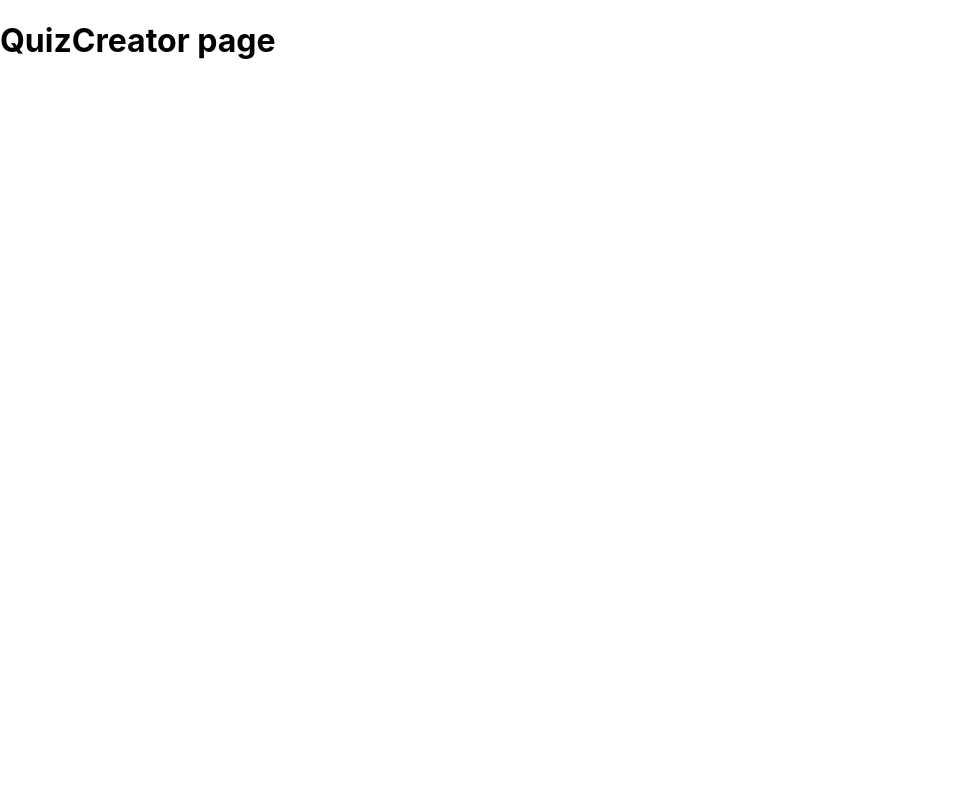
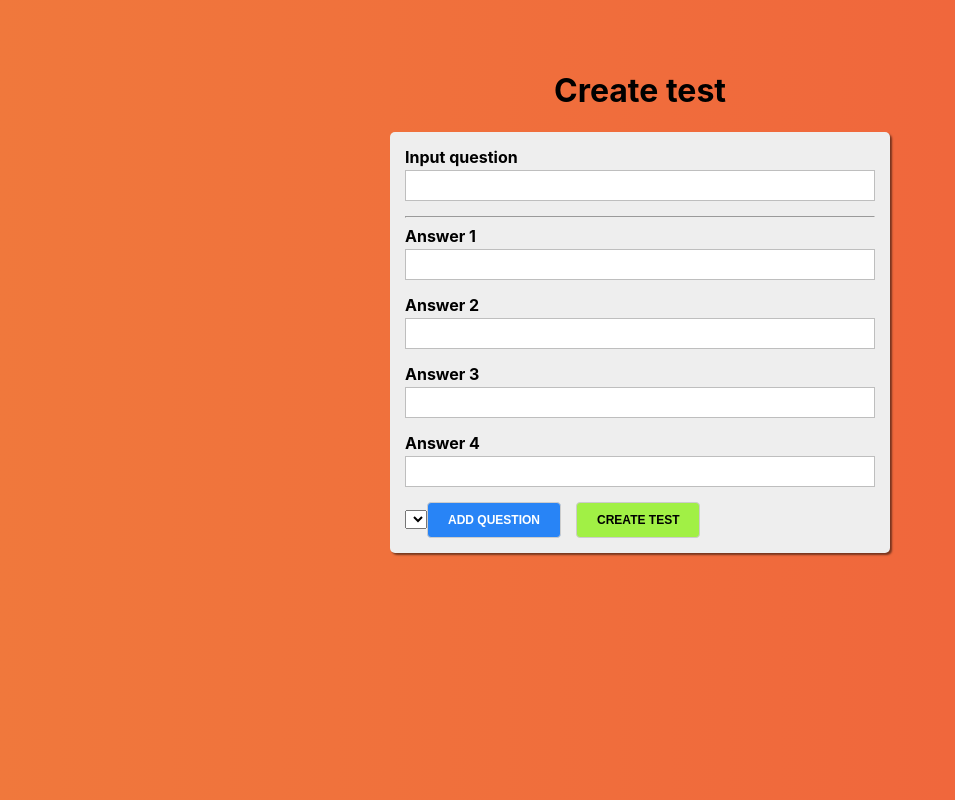
Before and after one commit to dimakruhlyi/udemy-react, a React app in the folder react-quiz/: page /quiz-creator in a window 1280 px wide. Shown: the whole page, without its empty margins (0-955 px from the left). Built offline with nearby package versions, Linux system fonts and the light colour scheme; the HTML template or start-up script is replaced by a standard one.

Commit message:
added quiz creator form and controls

```diff
--- a/react-quiz/src/containers/QuizCreator/QuizCreator.js
+++ b/react-quiz/src/containers/QuizCreator/QuizCreator.js
@@ -1,10 +1,89 @@
 import React from 'react';
+import classes from './QuizCreator.module.css';
+import Button from '../../components/UI/Button/Button';
+import Input from '../../components/UI/Input/Input';
+import {createControl} from '../../form/formFramework';
+import Auxiliary from '../../hoc/Auxiliary/Auxiliary';
+
+function createOptionControl(number){
+    return createControl({
+        label: `Answer ${number}`,
+        errorMessage:'Value cann\'t be empty',
+        id: number
+    }, {required: true })
+}
+
+function createFormControls(){
+    return {
+        question: createControl({
+            label: 'Input question',
+            errorMessage: 'Question cann\'t be empty'
+        }, { required: true }),
+        option1: createOptionControl(1),
+        option2: createOptionControl(2),
+        option3: createOptionControl(3),
+        option4: createOptionControl(4),
+    }
+}
 
 export default class QuizCreator extends React.Component {
+
+    state = {
+        quiz: [],
+        fromControls: createFormControls()
+    }
+
+    submitHandler = event => {
+        event.preventDefault();
+    }
+
+    addQuestionHandler = () =>{
+
+    }
+
+    createQuizHandler = () =>{
+
+    }
+
+    changeHandler = (value, controlName) => {
+
+    }
+
+    renderControls(){
+        return Object.keys(this.state.fromControls).map((controlName, index) => {
+            const control = this.state.fromControls[controlName];
+            return(
+                <Auxiliary key = {controlName + index}>
+                     <Input
+                        label = {control.label}
+                        value = {control.value}
+                        valid = {control.valid}
+                        shouldValidate = {!!control.validation}
+                        touched = {control.touched}
+                        errorMessage = {control.errorMessage}
+                        onChange = {event => {
+                            this.changeHandler(event.target.value, controlName)
+                        }}
+                    />
+                    {index === 0 ? <hr /> : null}
+                </Auxiliary>
+            )
+        })
+    }
+
     render(){
         return(
-            <div>
-                <h1>QuizCreator page</h1>
+            <div className = {classes.QuizCreator}>
+                <div>
+                    <h1>Create test</h1>
+                    <form onSubmit = {this.submitHandler}>
+                        {this.renderControls()}
+
+                        <select></select>
+                        <Button type = 'primary' onClick = {this.addQuestionHandler}>Add question</Button>
+                        <Button type = 'success' onClick = {this.createQuizHandler}>Create test</Button>
+                    </form>
+                </div>
             </div>
         )
     }
--- /dev/null
+++ b/react-quiz/src/containers/QuizCreator/QuizCreator.module.css
@@ -0,0 +1,22 @@
+.QuizCreator{
+    display: flex;
+    justify-content: center;
+    padding-top: 50px;
+    flex-grow: 1;
+    width: 100%;
+    background: linear-gradient(270deg, #f0613c 0%, #f0783c 100%);
+}
+.QuizCreator > div{
+    width: 100%;
+    max-width: 500px;
+    padding: 0 20px;
+}
+.QuizCreator h1{
+    text-align:  center;
+}
+.QuizCreator form {
+    background: #eee;
+    border-radius: 5px;
+    padding: 15px;
+    box-shadow: 2px 2px 2px rgba(0, 0, 0, .5);
+}
--- /dev/null
+++ b/react-quiz/src/form/formFramework.js
@@ -0,0 +1,9 @@
+export function createControl(config, validation){
+    return {
+        ...config,
+        validation,
+        valid: !validation,
+        touched: false,
+        value: ''
+    }
+}
--- /dev/null
+++ b/react-quiz/src/hoc/Auxiliary/Auxiliary.js
@@ -0,0 +1,4 @@
+const Auxiliary = props => {
+    return props.children;
+}
+export default Auxiliary;
```
Also changed, not shown: 1 other file (tests, documents, lock files or other folders).
